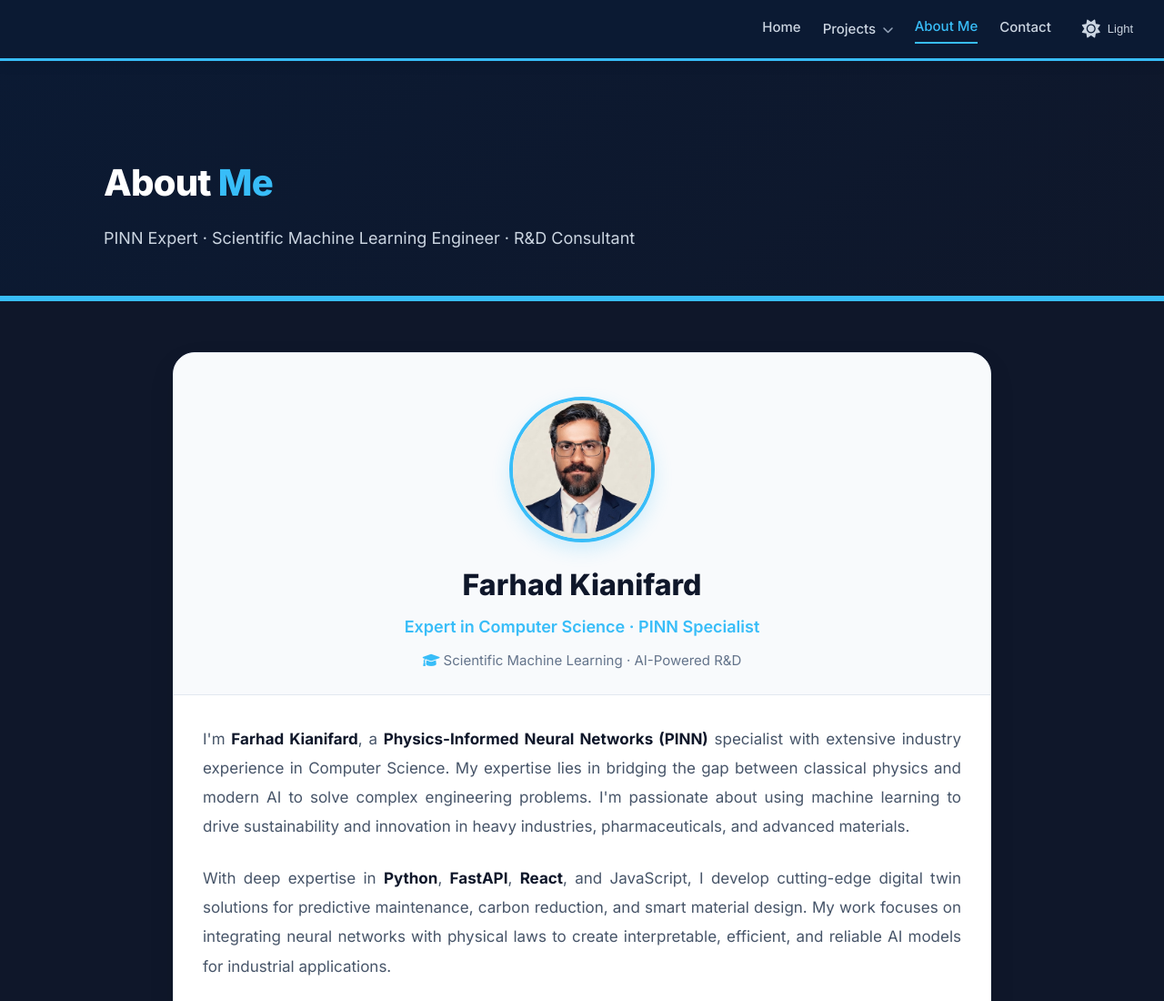
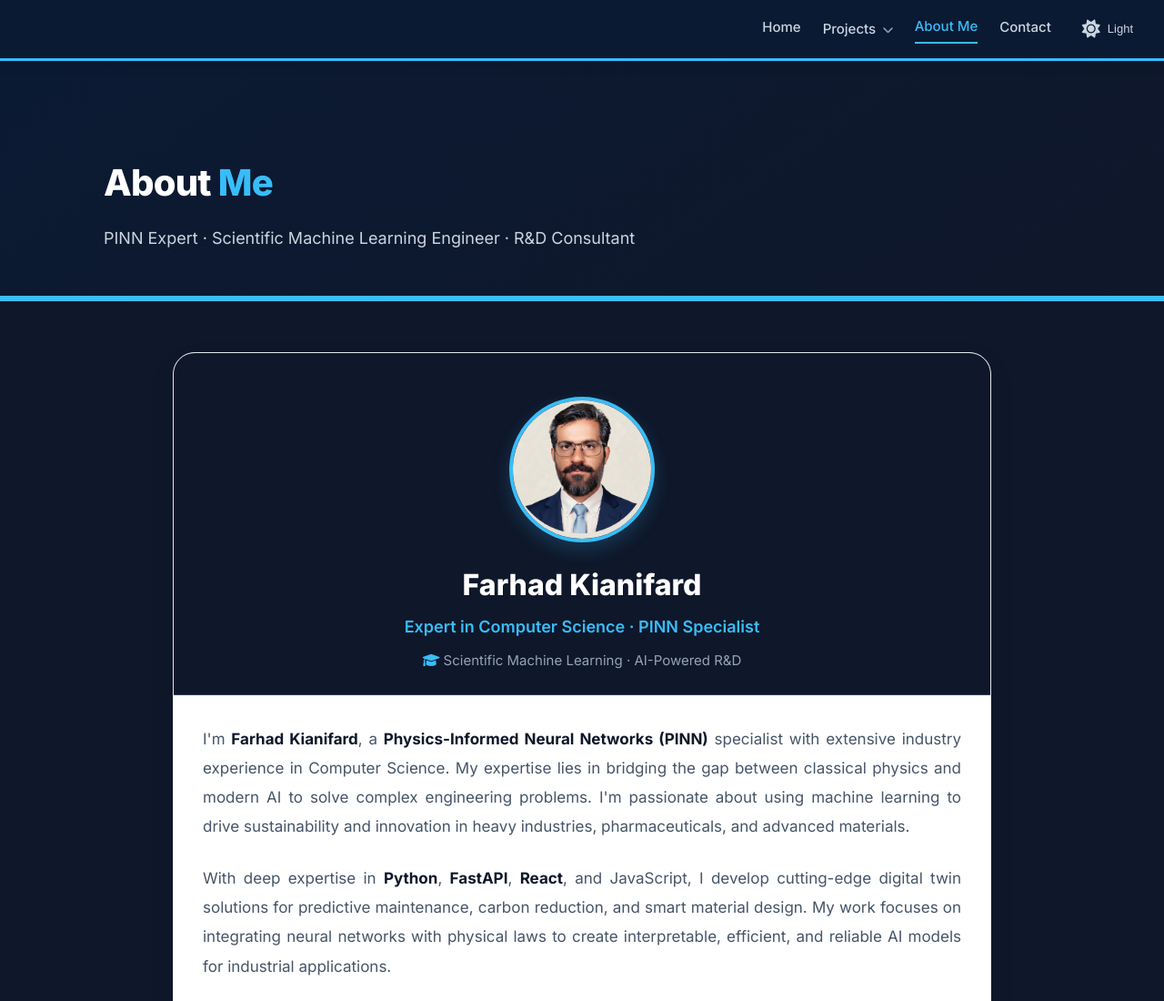
Before and after one commit to f-kiani/f-kiani.github.io, a plain HTML site: page about.html in a window 1280 px wide. Shown: the top 1100 px of the page at 91% size. Drawn offline with Linux system fonts and the light colour scheme.

Commit message:
Update dark-mode.css

```diff
--- a/css/dark-mode.css
+++ b/css/dark-mode.css
@@ -435,3 +435,17 @@
     color: #0b1a33 !important;
     transform: scale(1.02) !important;
 }
+/* ===== ABOUT PAGE - PROFILE HEADER FIX ===== */
+body.dark-mode .profile-header {
+    background: #0f172a !important; /* رنگ پس‌زمینه تیره */
+    border-bottom-color: #334155 !important;
+}
+body.dark-mode .profile-header h2 {
+    color: #ffffff !important;
+}
+body.dark-mode .profile-header .role {
+    color: #38bdf8 !important;
+}
+body.dark-mode .profile-header .tagline {
+    color: #94a3b8 !important;
+}
```
